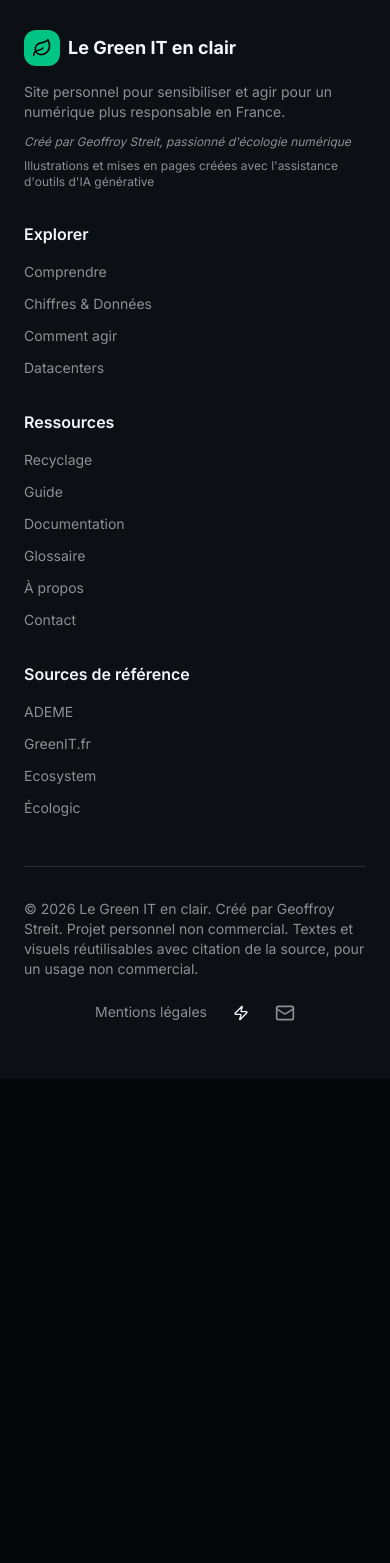
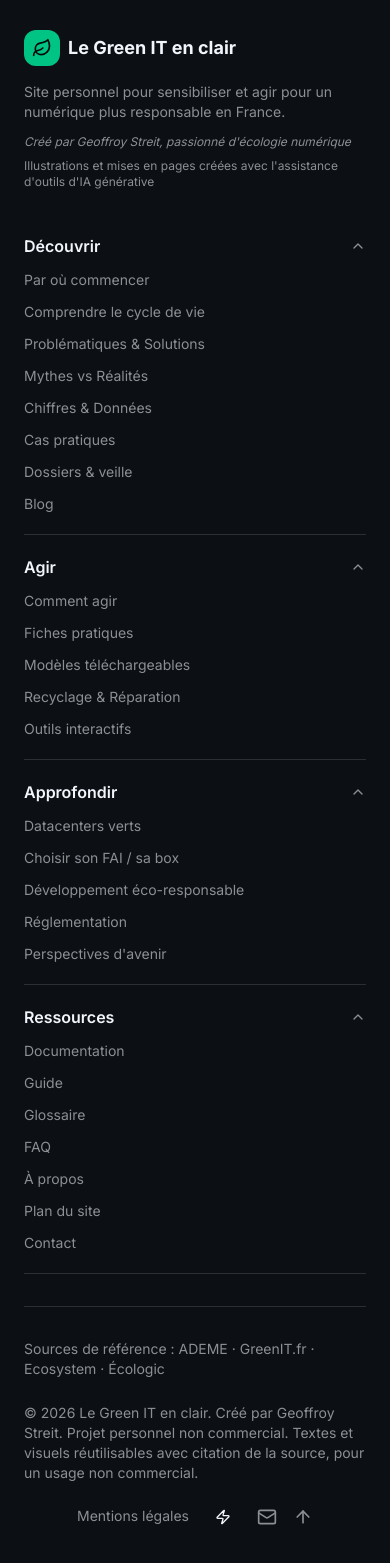
Before and after one commit to Hylst/le-green-it-en-clair, a Next.js app: page /faq in a window 390 px wide. Shown: the part 7770-9333 px from the top of the page. Before the commit the page ends 8849 px from the top, so only its background shows below. Built offline with nearby package versions, Linux system fonts and the light colour scheme.

Commit message:
footer : rubriques alignees sur la nav, accordeon mobile, retour en haut

```diff
--- a/components/footer.tsx
+++ b/components/footer.tsx
@@ -1,9 +1,87 @@
+"use client"
+
+import { useState } from "react"
 import Link from "next/link"
-import { Leaf, Mail, BadgeCheck } from "lucide-react"
+import { Leaf, Mail, BadgeCheck, ChevronDown, ArrowUp } from "lucide-react"
 import { MotionToggle } from "@/components/motion-toggle"
 import { SITE_EMAIL, mailto } from "@/lib/site"
 
+type FooterLink = { href: string; label: string }
+type FooterSection = { id: string; title: string; links: FooterLink[] }
+
+// Mêmes rubriques et libellés que la navigation principale.
+const SECTIONS: FooterSection[] = [
+  {
+    id: "decouvrir",
+    title: "Découvrir",
+    links: [
+      { href: "/par-ou-commencer", label: "Par où commencer" },
+      { href: "/comprendre", label: "Comprendre le cycle de vie" },
+      { href: "/problematiques", label: "Problématiques & Solutions" },
+      { href: "/mythes", label: "Mythes vs Réalités" },
+      { href: "/chiffres", label: "Chiffres & Données" },
+      { href: "/cas-pratiques", label: "Cas pratiques" },
+      { href: "/actualites", label: "Dossiers & veille" },
+      { href: "/blog", label: "Blog" },
+    ],
+  },
+  {
+    id: "agir",
+    title: "Agir",
+    links: [
+      { href: "/agir", label: "Comment agir" },
+      { href: "/fiches-pratiques", label: "Fiches pratiques" },
+      { href: "/modeles", label: "Modèles téléchargeables" },
+      { href: "/recyclage", label: "Recyclage & Réparation" },
+      { href: "/outils", label: "Outils interactifs" },
+    ],
+  },
+  {
+    id: "approfondir",
+    title: "Approfondir",
+    links: [
+      { href: "/datacenters", label: "Datacenters verts" },
+      { href: "/fai-box", label: "Choisir son FAI / sa box" },
+      { href: "/developpement", label: "Développement éco-responsable" },
+      { href: "/reglementation", label: "Réglementation" },
+      { href: "/perspectives", label: "Perspectives d'avenir" },
+    ],
+  },
+  {
+    id: "ressources",
+    title: "Ressources",
+    links: [
+      { href: "/ressources", label: "Documentation" },
+      { href: "/guide", label: "Guide" },
+      { href: "/ressources#glossaire", label: "Glossaire" },
+      { href: "/faq", label: "FAQ" },
+      { href: "/a-propos", label: "À propos" },
+      { href: "/sitemap-page", label: "Plan du site" },
+      { href: mailto(), label: "Contact" },
+    ],
+  },
+]
+
+const SOURCES = [
+  { href: "https://www.ademe.fr", label: "ADEME" },
+  { href: "https://www.greenit.fr", label: "GreenIT.fr" },
+  { href: "https://www.ecosystem.eco", label: "Ecosystem" },
+  { href: "https://www.ecologic-france.com", label: "Écologic" },
+]
+
 export function Footer() {
+  // Ouvertes par défaut : lisible sans JS, repliables sur mobile.
+  const [open, setOpen] = useState<Record<string, boolean>>({
+    decouvrir: true,
+    agir: true,
+    approfondir: true,
+    ressources: true,
+  })
+
+  const toggle = (id: string) => setOpen((prev) => ({ ...prev, [id]: !prev[id] }))
+
+  const scrollTop = () => window.scrollTo({ top: 0, behavior: "smooth" })
+
   return (
     <footer className="border-t border-border bg-secondary/30">
       <div className="mx-auto max-w-7xl px-6 py-12 lg:py-16">
@@ -25,9 +103,9 @@ export function Footer() {
           </div>
         </div>
 
-        <div className="grid gap-8 lg:grid-cols-4">
+        <div className="grid gap-x-8 gap-y-2 lg:grid-cols-5 lg:gap-y-8">
           {/* Brand */}
-          <div className="lg:col-span-1">
+          <div className="pb-6 lg:pb-0">
             <Link href="/" className="mb-4 flex items-center gap-2 font-bold text-foreground">
               <div className="flex h-9 w-9 items-center justify-center rounded-lg bg-primary">
                 <Leaf className="h-5 w-5 text-primary-foreground" />
@@ -41,97 +119,72 @@ export function Footer() {
             <p className="text-xs text-muted-foreground mt-2">Illustrations et mises en pages créées avec l'assistance d'outils d'IA générative</p>
           </div>
 
-          {/* Navigation Links */}
-          <div>
-            <h3 className="mb-4 font-semibold text-foreground">Explorer</h3>
-            <ul className="space-y-3 text-sm">
-              <li>
-                <Link href="/comprendre" className="text-muted-foreground hover:text-primary link-slide">
-                  Comprendre
-                </Link>
-              </li>
-              <li>
-                <Link href="/chiffres" className="text-muted-foreground hover:text-primary link-slide">
-                  Chiffres & Données
-                </Link>
-              </li>
-              <li>
-                <Link href="/agir" className="text-muted-foreground hover:text-primary link-slide">
-                  Comment agir
-                </Link>
-              </li>
-              <li>
-                <Link href="/datacenters" className="text-muted-foreground hover:text-primary link-slide">
-                  Datacenters
-                </Link>
-              </li>
-            </ul>
-          </div>
-
-          <div>
-            <h3 className="mb-4 font-semibold text-foreground">Ressources</h3>
-            <ul className="space-y-3 text-sm">
-              <li>
-                <Link href="/recyclage" className="text-muted-foreground hover:text-primary link-slide">
-                  Recyclage
-                </Link>
-              </li>
-              <li>
-                <Link href="/guide" className="text-muted-foreground hover:text-primary link-slide">
-                  Guide
-                </Link>
-              </li>
-              <li>
-                <Link href="/ressources" className="text-muted-foreground hover:text-primary link-slide">
-                  Documentation
-                </Link>
-              </li>
-              <li>
-                <Link href="/ressources#glossaire" className="text-muted-foreground hover:text-primary link-slide">
-                  Glossaire
-                </Link>
-              </li>
-              <li>
-                <Link href="/a-propos" className="text-muted-foreground hover:text-primary link-slide">
-                  À propos
-                </Link>
-              </li>
-              <li>
-                <a href={mailto()} className="text-muted-foreground hover:text-primary link-slide">
-                  Contact
-                </a>
-              </li>
-            </ul>
-          </div>
-
-          <div>
-            <h3 className="mb-4 font-semibold text-foreground">Sources de référence</h3>
-            <ul className="space-y-3 text-sm text-muted-foreground">
-              <li>
-                <a href="https://www.ademe.fr" target="_blank" rel="noopener noreferrer" className="hover:text-primary link-slide">
-                  ADEME
-                </a>
-              </li>
-              <li>
-                <a href="https://www.greenit.fr" target="_blank" rel="noopener noreferrer" className="hover:text-primary link-slide">
-                  GreenIT.fr
-                </a>
-              </li>
-              <li>
-                <a href="https://www.ecosystem.eco" target="_blank" rel="noopener noreferrer" className="hover:text-primary link-slide">
-                  Ecosystem
-                </a>
-              </li>
-              <li>
-                <a href="https://www.ecologic-france.com" target="_blank" rel="noopener noreferrer" className="hover:text-primary link-slide">
-                  Écologic
-                </a>
-              </li>
-            </ul>
-          </div>
+          {SECTIONS.map((section) => {
+            const isOpen = open[section.id]
+            return (
+              <nav
+                key={section.id}
+                aria-label={`Pied de page — ${section.title}`}
+                className="border-b border-border lg:border-0"
+              >
+                <button
+                  type="button"
+                  onClick={() => toggle(section.id)}
+                  onKeyDown={(e) => {
+                    if (e.key === "Escape" && open[section.id]) toggle(section.id)
+                  }}
+                  aria-expanded={isOpen}
+                  aria-controls={`footer-nav-${section.id}`}
+                  className="flex w-full items-center justify-between gap-2 py-3 text-left font-semibold text-foreground lg:mb-4 lg:cursor-default lg:py-0"
+                >
+                  {section.title}
+                  <ChevronDown
+                    className={`h-4 w-4 shrink-0 text-muted-foreground transition-transform duration-200 lg:hidden ${isOpen ? "rotate-180" : ""}`}
+                    aria-hidden="true"
+                  />
+                </button>
+                <ul
+                  id={`footer-nav-${section.id}`}
+                  className={`${isOpen ? "block" : "hidden"} space-y-3 pb-5 text-sm lg:block lg:pb-0`}
+                >
+                  {section.links.map((link) =>
+                    link.href.startsWith("mailto:") ? (
+                      <li key={link.href}>
+                        <a href={link.href} className="text-muted-foreground hover:text-primary link-slide">
+                          {link.label}
+                        </a>
+                      </li>
+                    ) : (
+                      <li key={link.href}>
+                        <Link href={link.href} className="text-muted-foreground hover:text-primary link-slide">
+                          {link.label}
+                        </Link>
+                      </li>
+                    ),
+                  )}
+                </ul>
+              </nav>
+            )
+          })}
         </div>
 
-        <div className="mt-12 border-t border-border pt-8">
+        <div className="mt-8 border-t border-border pt-8 lg:mt-12">
+          <p className="mb-6 text-sm text-muted-foreground">
+            Sources de référence :{" "}
+            {SOURCES.map((source, index) => (
+              <span key={source.href}>
+                {index > 0 && <span aria-hidden="true"> · </span>}
+                <a
+                  href={source.href}
+                  target="_blank"
+                  rel="noopener noreferrer"
+                  className="hover:text-primary link-slide"
+                >
+                  {source.label}
+                </a>
+              </span>
+            ))}
+          </p>
           <div className="flex flex-col items-center justify-between gap-4 lg:flex-row">
             <p className="text-sm text-muted-foreground">
               © <span title="Site en ligne depuis 2023">{new Date().getFullYear()}</span> Le Green IT en clair. Créé par Geoffroy Streit. Projet personnel non commercial. Textes et visuels réutilisables avec citation de la source, pour un usage non commercial.
@@ -149,6 +202,15 @@ export function Footer() {
               >
                 <Mail className="h-5 w-5" />
               </a>
+              <button
+                type="button"
+                onClick={scrollTop}
+                className="text-muted-foreground hover:text-primary"
+                title="Retour en haut de page"
+                aria-label="Retour en haut de page"
+              >
+                <ArrowUp className="h-5 w-5" />
+              </button>
             </div>
           </div>
         </div>
```
